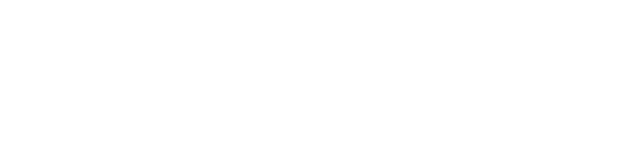
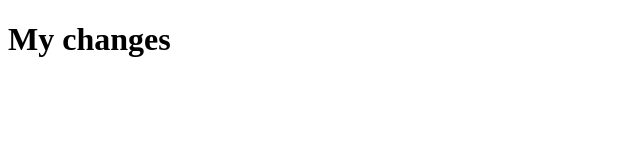
Before and after one commit to thinoj/carrom, a plain HTML site: page index.html in a window 1280 px wide. Shown: the whole page, without its empty margins (0-640 px from the left). Drawn offline with Linux system fonts and the light colour scheme.

Commit message:
change-from-viki

```diff
--- a/index.html
+++ b/index.html
@@ -7,6 +7,6 @@
   <title>Document</title>
 </head>
 <body>
-
+  <h1>My changes</h1>
 </body>
 </html>
```
